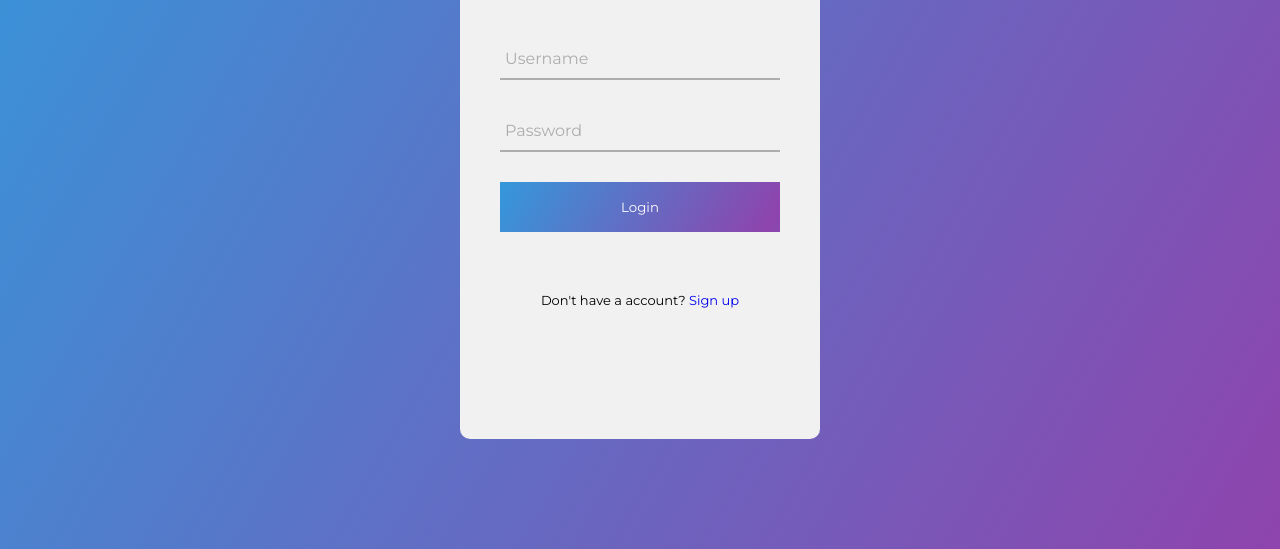
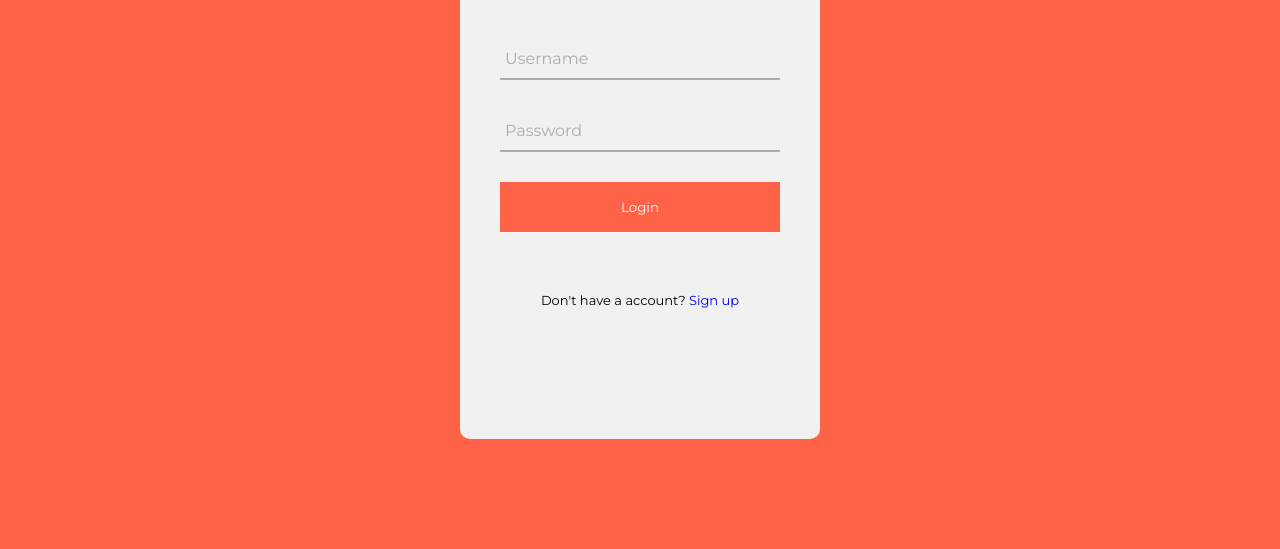
Before and after one commit to SudoCup/HTML-Login-Form-Demo, a plain HTML site: page index.html in a window 1280 px wide. Shown: the part 251-800 px from the top of the page. Drawn offline with nearby package versions, Linux system fonts and the light colour scheme.

Commit message:
Update style.css

```diff
--- a/css/style.css
+++ b/css/style.css
@@ -8,7 +8,7 @@
 
 body {
   min-height: 100vh;
-  background-image: linear-gradient(120deg,#3498db,#8e44ad);
+  background-color: tomato;
 }
 
 .login-form{
@@ -61,7 +61,7 @@ body {
   position: absolute;
   width: 0%;
   height: 2px;
-  background: linear-gradient(120deg,#3498db,#8e44ad);
+  background: tomato;
   transition: .5s;
 }
 
@@ -77,7 +77,7 @@ body {
   width: 100%;
   height: 50px;
   border: none;
-  background: linear-gradient(120deg,#3498db,#8e44ad,#3498db);
+  background: tomato;
   background-size: 200%;
   color: #fff;
   outline: none;
```
